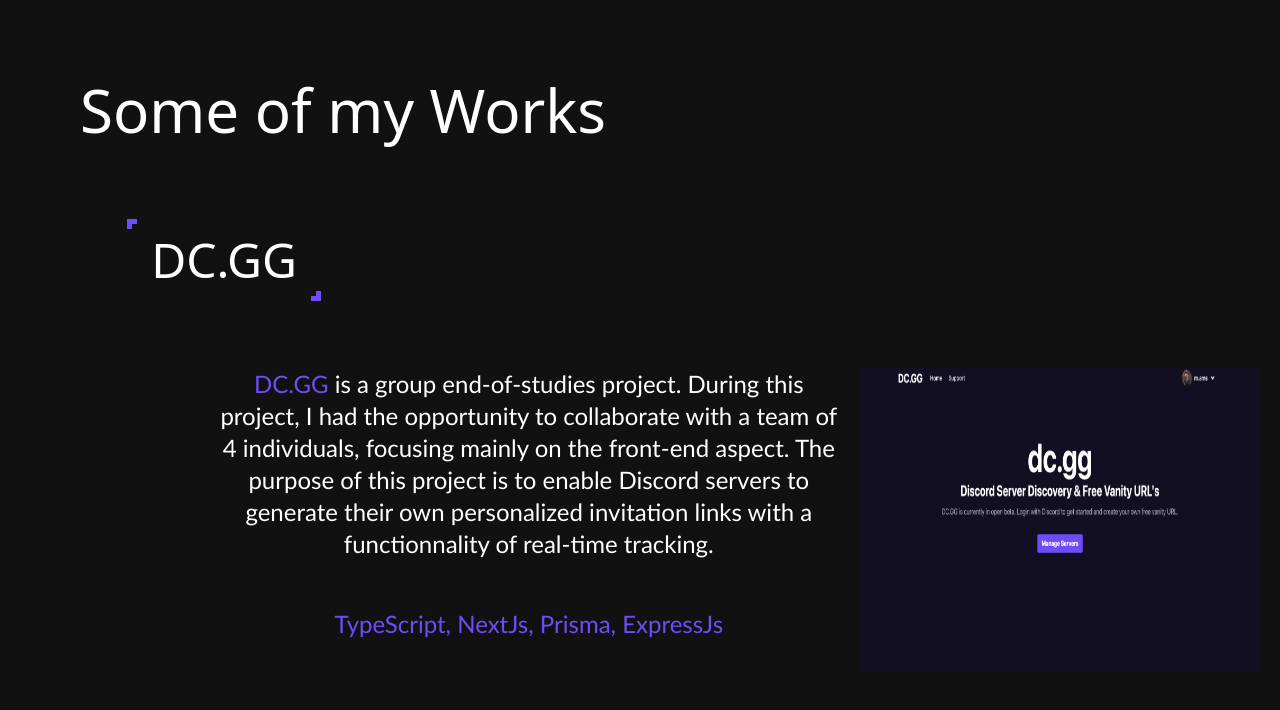
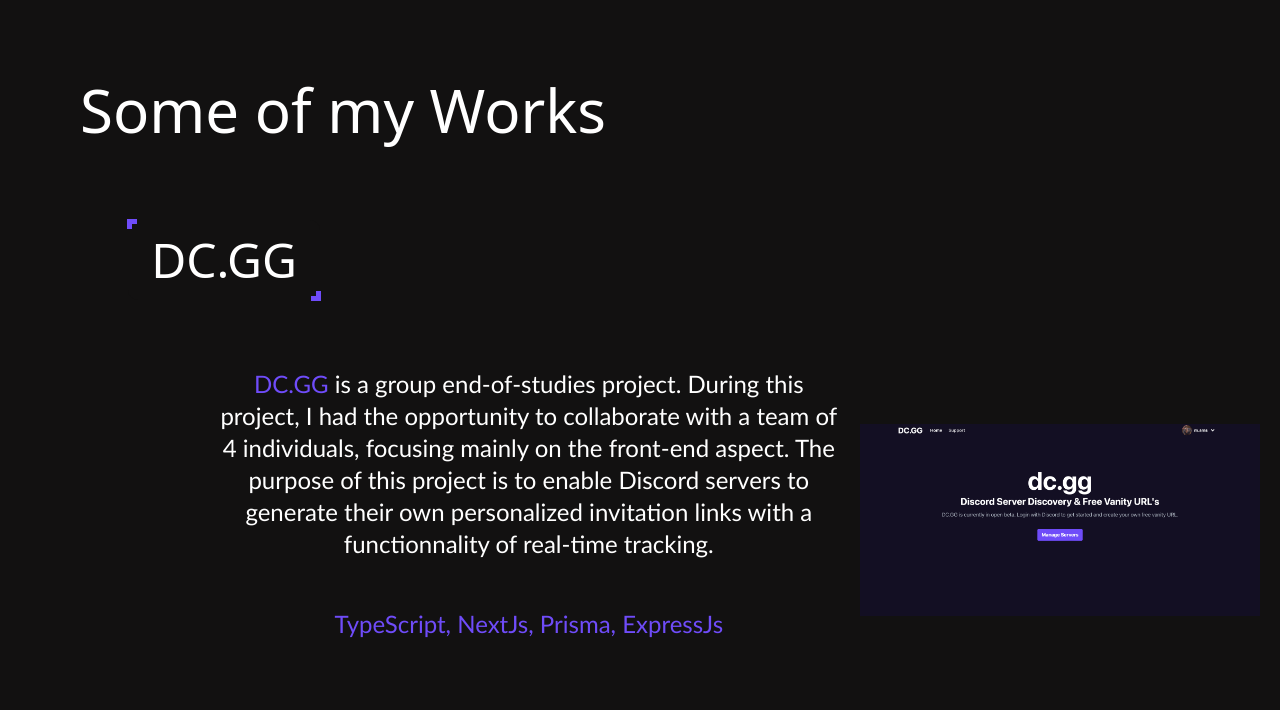
Before and after one commit to M-ams/Portfolio, a Next.js app: page /projects/projects in a window 1280 px wide. Shown: the top 710 px of the page. Built offline with nearby package versions, Linux system fonts and the light colour scheme.

Commit message:
fix iimg

```diff
--- a/pages/projects/projects.tsx
+++ b/pages/projects/projects.tsx
@@ -39,7 +39,7 @@
           width={400}
           alt="dcgg"
             src="/assets/images/dcgg.png"
-            className=" h-[38vh] ml-5 m-auto"
+            className="ml-5 m-auto"
           />
         </div>
       </div>
```
